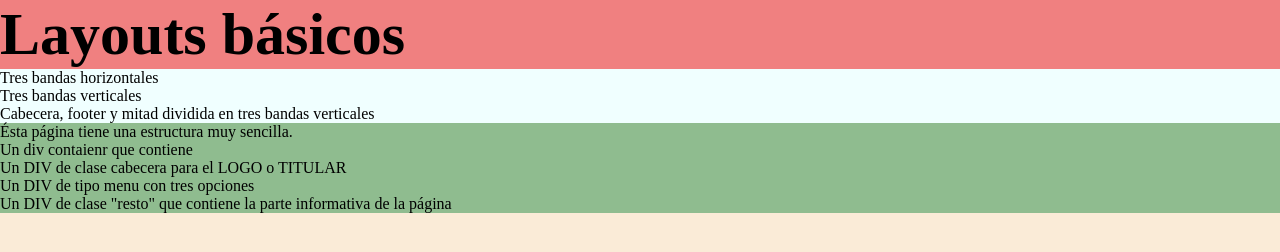
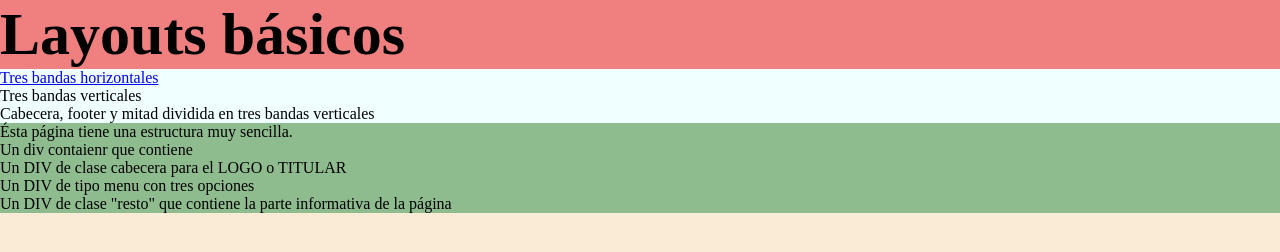
Before and after one commit to jsanrosa/WebDesign_basic, a plain HTML site: page index.html in a window 1280 px wide. Drawn offline with Linux system fonts and the light colour scheme.

Commit message:
Update index.html

```diff
--- a/index.html
+++ b/index.html
@@ -21,7 +21,7 @@
     </div>
     <div class="menu">
             <ul>
-            <li>Tres bandas horizontales</li>
+                <li><a href="TresFilasHorizontales.html">Tres bandas horizontales</a></li>
             <li>Tres bandas verticales</li>
             <li>Cabecera, footer y mitad dividida en tres bandas verticales</li>
             </ul>
```
